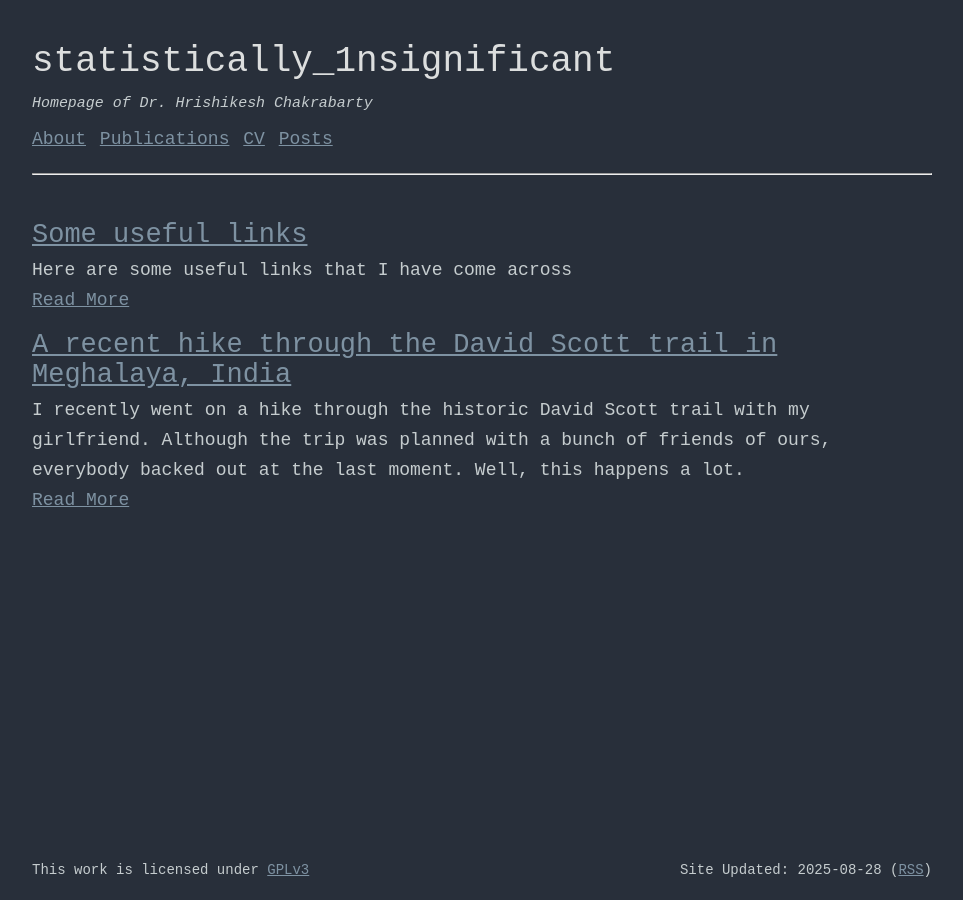
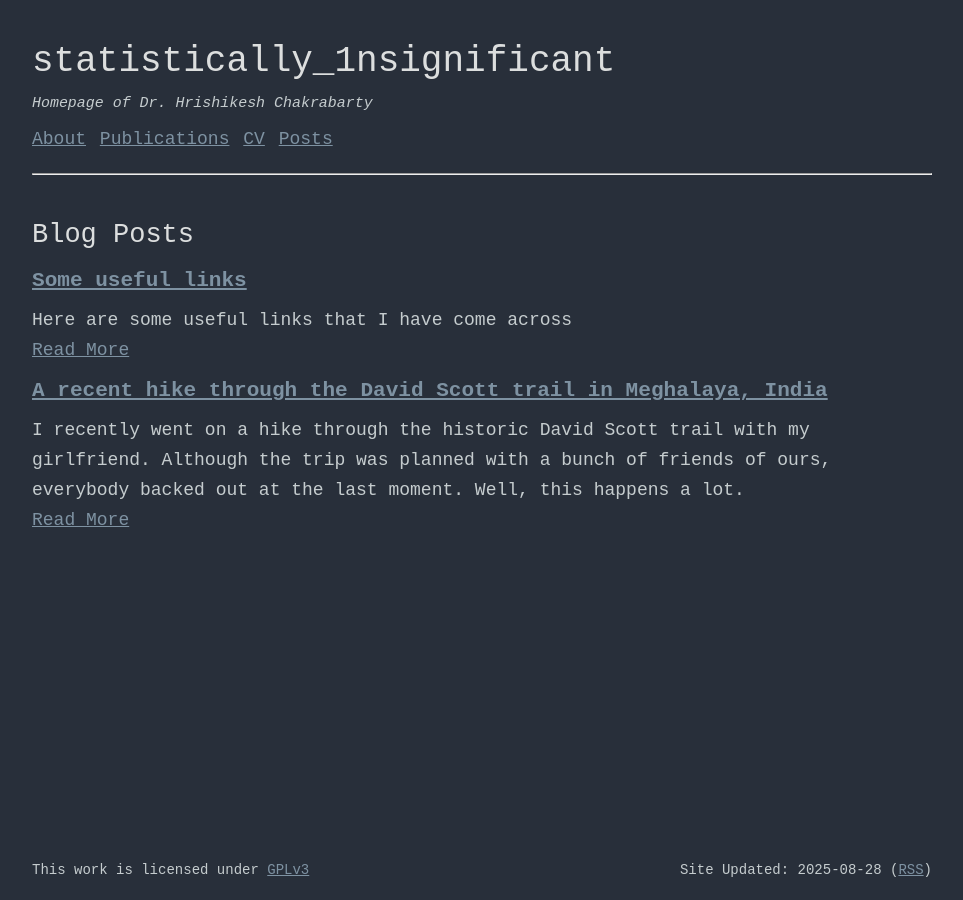
Before and after one commit to rishid8/rishid8.github.io, a Jekyll site: the page built from docs/posts/index.html, in a window 1280 px wide. Shown: the whole page, without its empty margins (158-1121 px from the left). Built offline with Jekyll 4.4.1, drawn with Linux system fonts in a browser that asks for light colours; the list of posts is cut into pages by our own code.

Commit message:
removed pagination

```diff
--- a/docs/posts/index.html
+++ b/docs/posts/index.html
@@ -1,39 +1,16 @@
 ---
 layout: default
 title: Blog
-pagination:
-  enabled: true
-  per_page: 5
 ---
 
-<div class="posts">
-  {% for post in paginator.posts %}
+<h2>Blog Posts</h2>
+
+{% for post in site.posts %}
   <article class="post">
-      <h2><a href="{{ post.url }}">{{ post.title }}</a></h2>
+    <h3><a href="{{ post.url }}">{{ post.title }}</a></h3>
     <div class="entry">
       {{ post.excerpt }}
     </div>
     <a href="{{ post.url }}" class="read-more">Read More</a>
   </article>
 {% endfor %}
-</div>
-
-{% if paginator.total_pages > 1 %}
-<div class="pagination">
-  {% if paginator.previous_page %}
-    <a href="{{ paginator.previous_page_path }}" class="previous">
-      Previous
-    </a>
-  {% else %}
-    <span class="previous">Previous</span>
-  {% endif %}
-  <span class="page_number ">
-    Page: {{ paginator.page }} of {{ paginator.total_pages }}
-  </span>
-  {% if paginator.next_page %}
-    <a href="{{ paginator.next_page_path }}" class="next">Next</a>
-  {% else %}
-    <span class="next ">Next</span>
-  {% endif %}
-</div>
-{% endif %}
```
Lines whose indentation alone changed are shown as unchanged.
